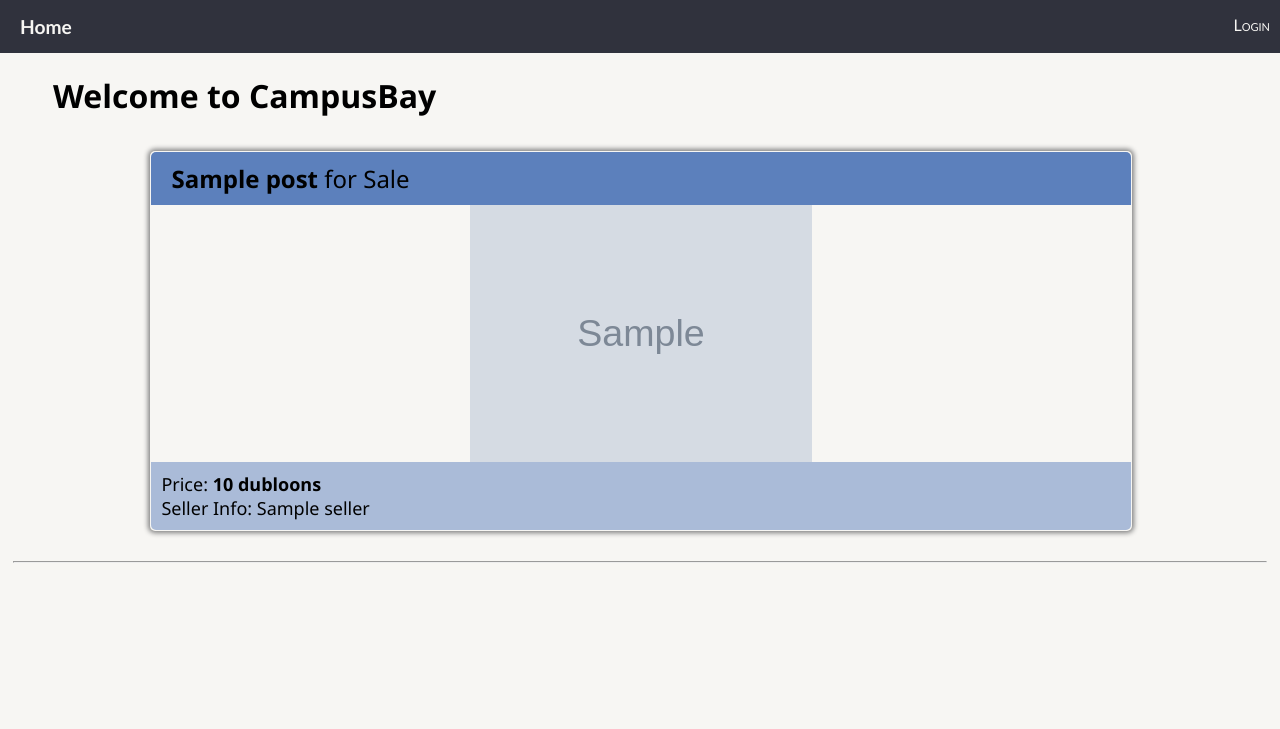
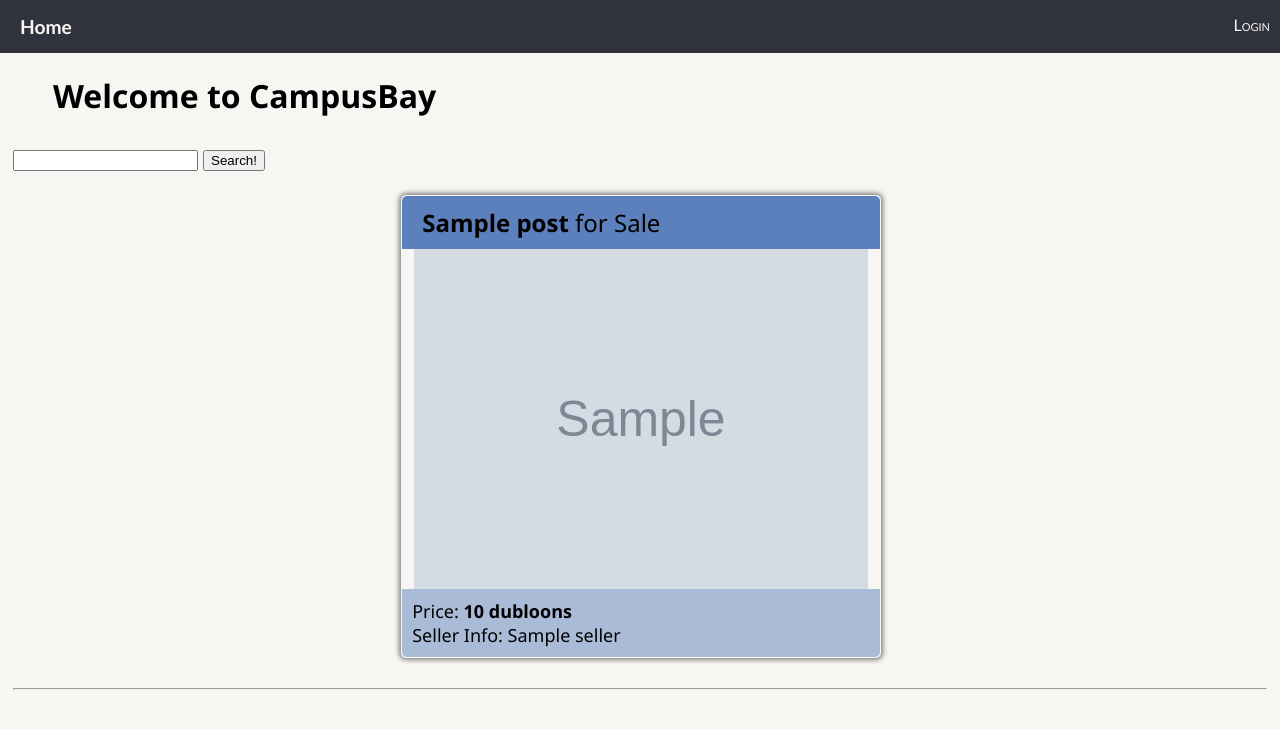
Before and after one commit to NickOtt/CSDS395_Project, a Django app: template ecommerce_site/templates/ecommerce_site/home.html in a window 1280 px wide. Shown: the top 729 px of the page. Run offline with Django 4.2, Linux system fonts and the light colour scheme; the template is opened without the code that fills it: most values are stand-ins (such as "Sample title", 1, 10 or a date in 2020); grey boxes marked "Sample" are stand-in pictures.

Commit message:
added search bar, it doesn't do anything lol

```diff
--- a/ecommerce_site/static/ecommerce_site/site.css
+++ b/ecommerce_site/static/ecommerce_site/site.css
@@ -56,12 +56,19 @@ body {
 
 }
 
+.for_sale-title {
+
+    padding-top: 40px;
+    padding-left: 40px;
+
+}
+
 
 .post_list {
     text-align: left;
     padding-right: 15px;
     margin: auto;
-    width: 80%;
+    width: 40%;
     padding: 10px;
 }
 
@@ -91,14 +98,14 @@ body {
 
 .post-img-box {
     margin: auto;
-    width: 70%;
+    width: 100%;
 }
 
 .post-img {
     display: block;
     margin-left: auto;
     margin-right: auto;
-    width: 50%;
+    width: 95%;
     object-fit: contain;
 }
 
--- a/ecommerce_site/templates/ecommerce_site/home.html
+++ b/ecommerce_site/templates/ecommerce_site/home.html
@@ -4,12 +4,21 @@ Home Page
 {% endblock %}
 {% block content %}
     <div>
+    <div>
     <h1 class="home-title">Welcome to CampusBay</h1>
+    <form method="POST" enctype="multipart/form-data">
+        {% csrf_token %}
+        <h1>{{ error }}</h1>
+        <div style="display: flex; align-items: center;">
+            <input type="text" id="query" name="query" required style="margin-right: 5px;"><br><br>
+            <button type="submit">Search!</button>
+        </div>
+      </form>
+    </div>
     {% if post_list %}
         <table class="post_list">
-
             {% for post in post_list %}
-            <tbody class="post-body">
+            <div class="post-body">
                 <div>
                     <td>
                         <div class="post-title">
@@ -19,13 +28,12 @@ Home Page
                             <img class="post-img" src="{{ post.image.url }}" alt="image not found" >
                         </div>
                         <div class="post-info">
-
                             <div>Price: <strong>{{ post.price }} dubloons</strong></div>
                             <div>Seller Info: {{ post.seller }}</div>
                         </div>
                     </td>
                 </div>
-            </tbody>
+            </div>
             {% endfor %}
         </table>
     {% else %}
--- a/ecommerce_site/urls.py
+++ b/ecommerce_site/urls.py
@@ -3,7 +3,7 @@ from ecommerce_site import views
 from ecommerce_site.models import Listing
 
 home_list_view = views.HomeListView.as_view(
-    queryset= Listing.objects.order_by("-time_listed")[:3],  # :5 limits the results to the five most recent
+    queryset= Listing.objects.order_by("-time_listed")[:10],  # :5 limits the results to the five most recent
     context_object_name="post_list",
     template_name="ecommerce_site/home.html",
 )
```
Also changed, not shown: ecommerce_site/templates/ecommerce_site/for_sale.html (added, +19 -0 lines), db.sqlite3, media/pics/cars1.jpg (added), media/pics/cars2.jpg (added), media/pics/cars4.jpg (added), media/pics/cars5.jpg (added), media/pics/cars6.jpg (added).
